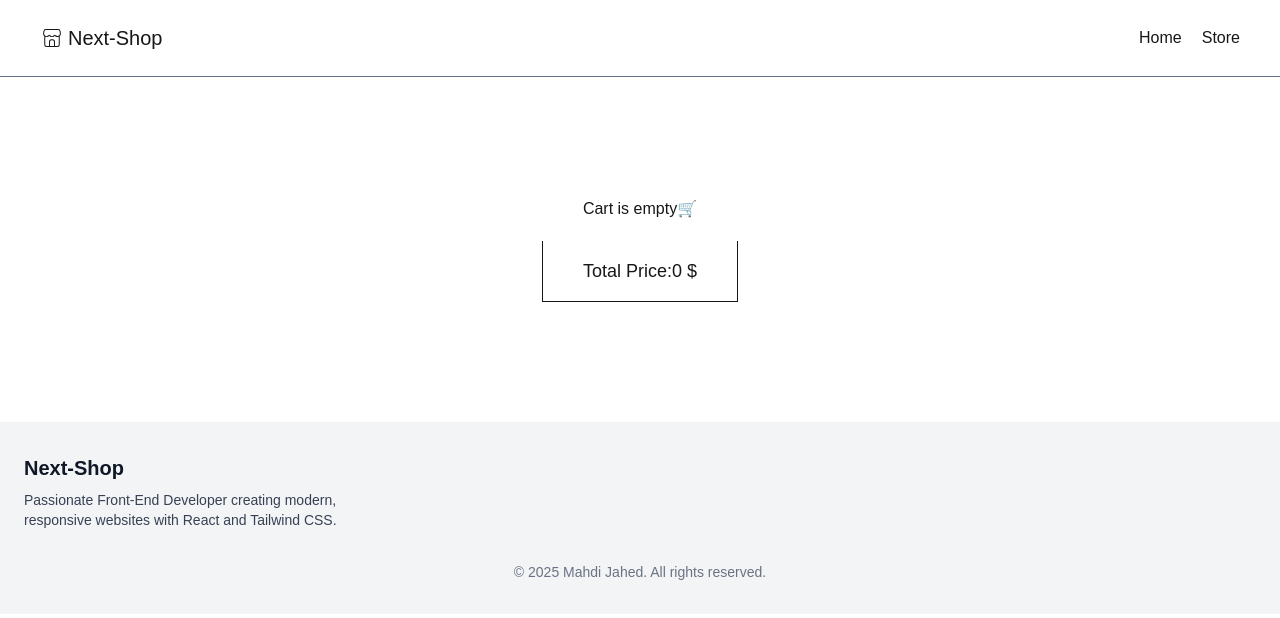
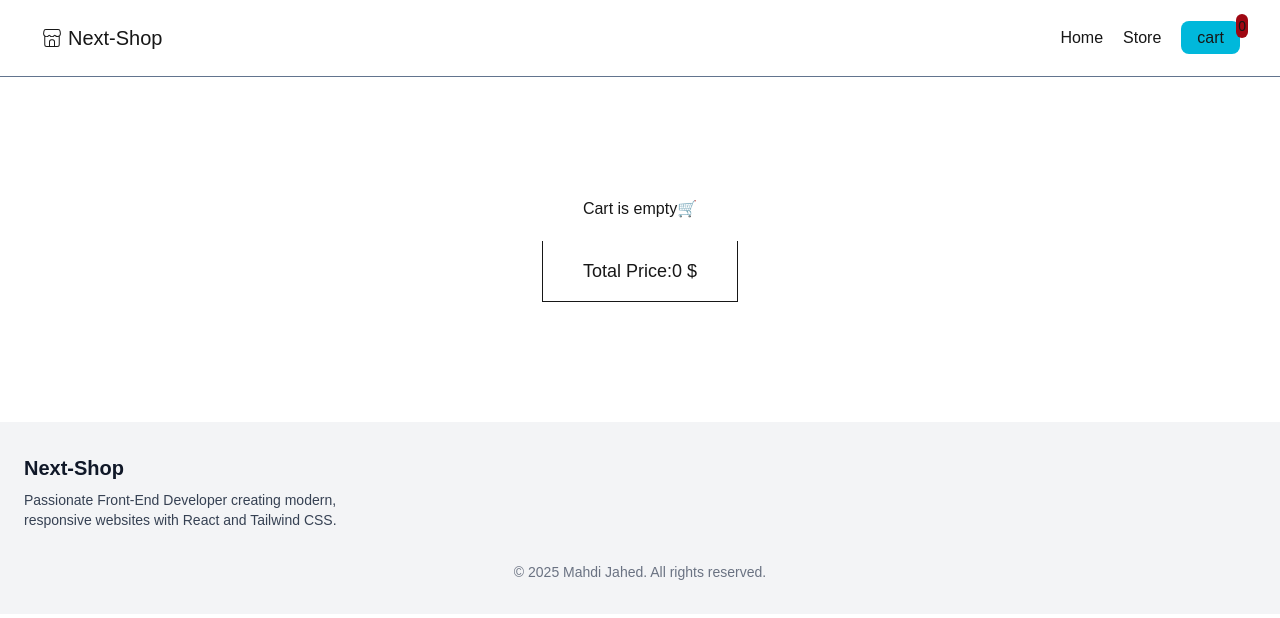
Before and after one commit to MahdiJDS/Next-Shop, a Next.js app: page /cart in a window 1280 px wide. Shown: the top 618 px of the page. Built offline with nearby package versions, Linux system fonts and the light colour scheme.

Commit message:
feat: use cartLink in Navbar

```diff
--- a/src/components/Navbar.tsx
+++ b/src/components/Navbar.tsx
@@ -1,5 +1,6 @@
 import Link from "next/link"
 import { CiShop } from "react-icons/ci";
+import CartLink from './cartLink'
 
 const nav = [
     {
@@ -23,14 +24,14 @@ export default function Navbar() {
                 <CiShop  className="text-2xl"/>
                 <h1 className="text-xl ">Next-Shop</h1>
                </div>
-                <div className="flex gap-5">
+                <div className="flex items-center gap-5">
                     {nav.map((n) => (
                         <Link
                         key={n.path}
                         className="hover:-translate-y-0.5 duration-300 hover:opacity-75"
                          href={n.path}>{n.title}</Link>
                     ))}
-
+                    <CartLink />
                 </div>
             </div>
         </header>
```
